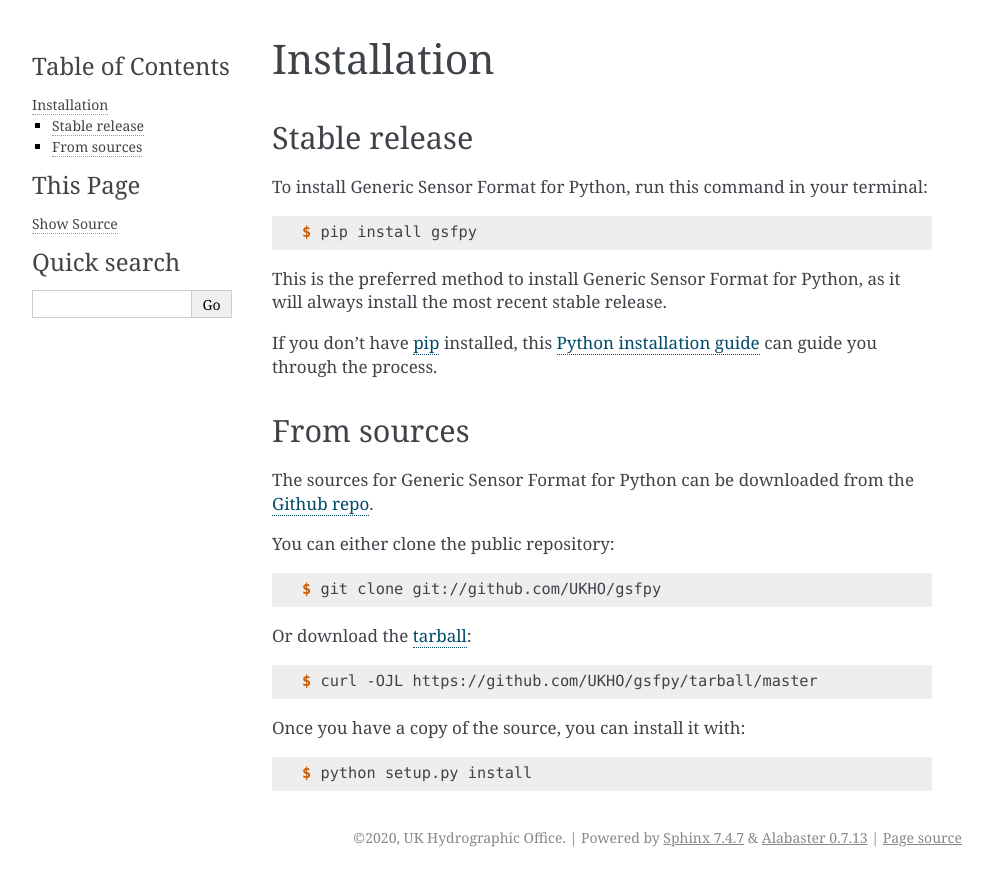
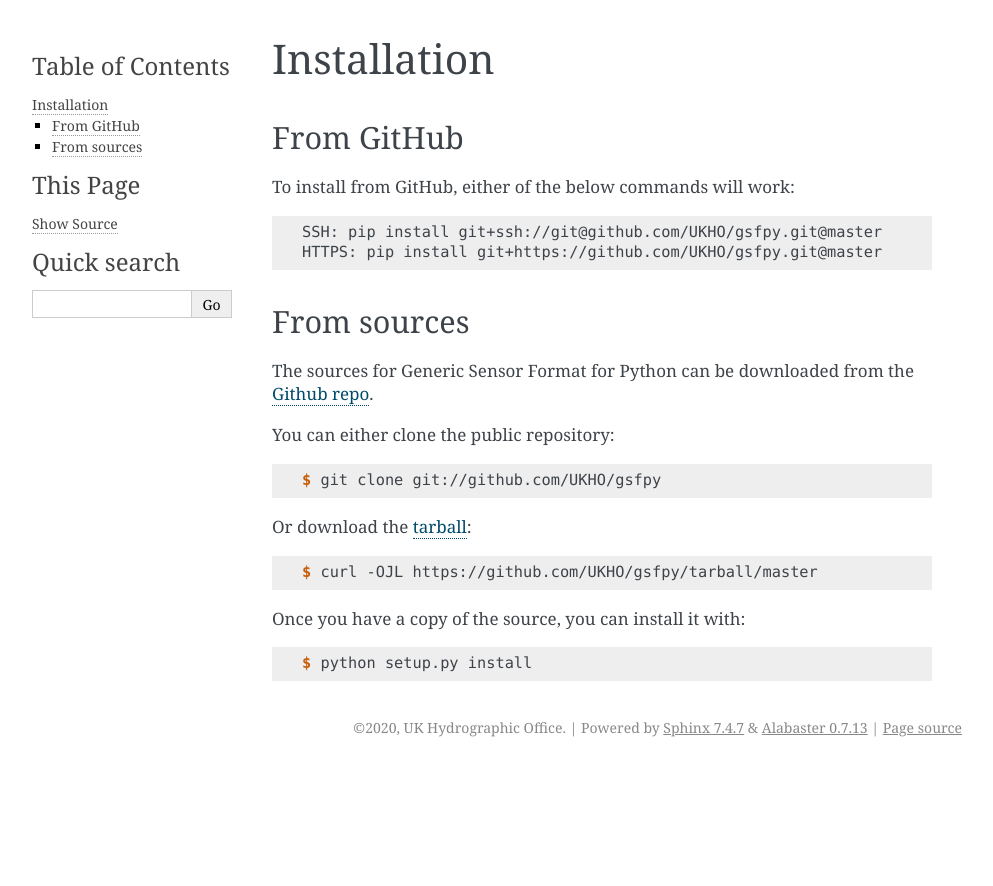
Before and after one commit to UKHO/gsfpy, a Sphinx documentation site: the page built from docs/installation.rst, in a window 1280 px wide. Shown: the top 886 px of the page, without its empty margins (148-1141 px from the left). Built offline with Sphinx 7.4.7, drawn with Linux system fonts in a browser that asks for light colours; pages that are not in the unit, such as notebooks, are missing from menus; the version number is read from the project's files by our own code.

Commit message:
Update install instructions

```diff
--- a/docs/installation.rst
+++ b/docs/installation.rst
@@ -4,24 +4,15 @@
 Installation
 ============
 
+From GitHub
+-----------
 
-Stable release
---------------
+To install from GitHub, either of the below commands will work:
 
-To install Generic Sensor Format for Python, run this command in your terminal:
+.. code-block:: bash
 
-.. code-block:: console
-
-    $ pip install gsfpy
-
-This is the preferred method to install Generic Sensor Format for Python, as it will always install the most recent stable release.
-
-If you don't have `pip`_ installed, this `Python installation guide`_ can guide
-you through the process.
-
-.. _pip: https://pip.pypa.io
-.. _Python installation guide: http://docs.python-guide.org/en/latest/starting/installation/
-
+    SSH: pip install git+ssh://git@github.com/UKHO/gsfpy.git@master
+    HTTPS: pip install git+https://github.com/UKHO/gsfpy.git@master
 
 From sources
 ------------
```
